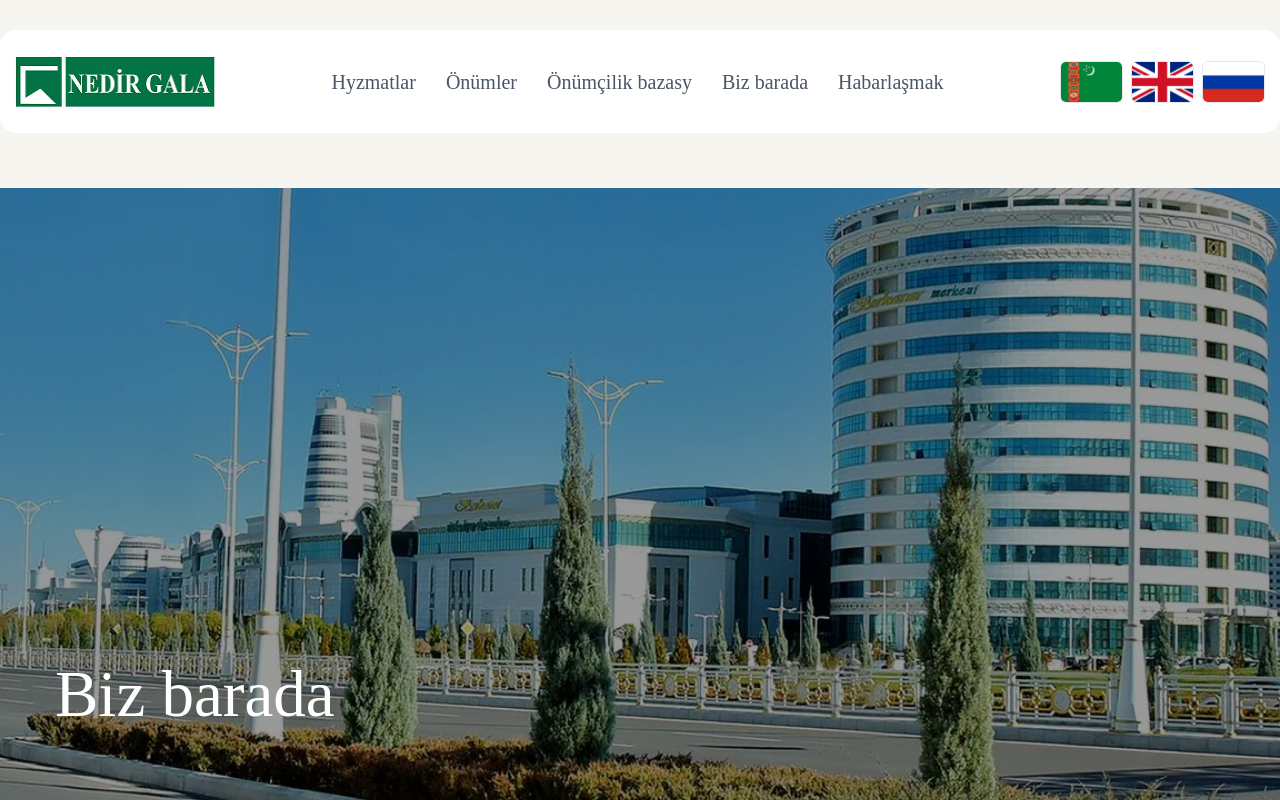
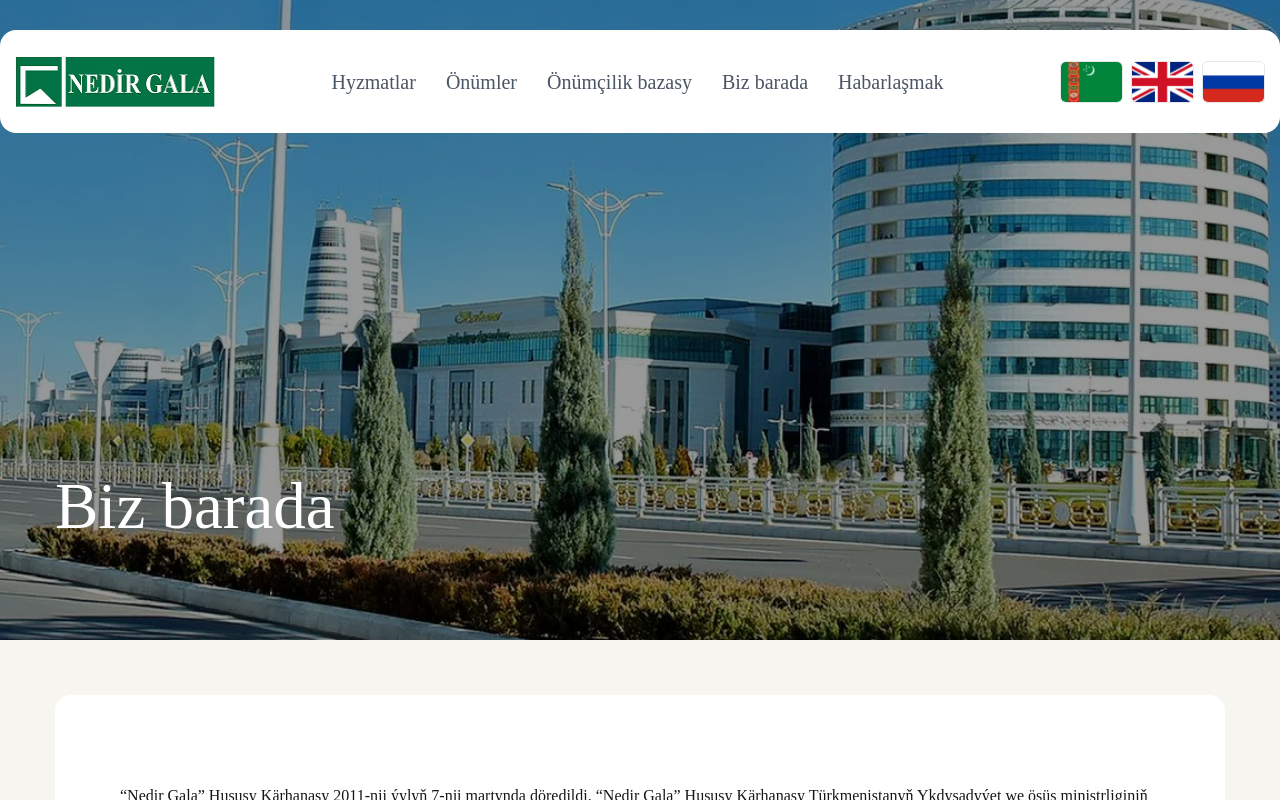
Before and after one commit to Kakajan-12/nedirgala, a Next.js app: page /about in a window 1280 px wide. Shown: the top 800 px of the page. Built offline with nearby package versions, Linux system fonts and the light colour scheme; no server answers; a web font is replaced by a local one.

Commit message:
about us page

```diff
--- a/src/app/about/page.js
+++ b/src/app/about/page.js
@@ -4,9 +4,8 @@ import { useTranslations } from "next-intl";
 export default function About() {
     const translation = useTranslations("about");
     return (
-        <div className="">
-            <div className="">
-                <div className="w-full relative overflow-hidden md:h-[80vh] h-[30vh] ">
+        <div className="grid">
+            <div className="w-full relative overflow-hidden md:h-[80vh] h-[30vh] mt-[-188px] ">
                 <img
                     className="w-full h-full object-cover"
                     src="/assets/img/berkarar.webp"
@@ -22,6 +21,5 @@ export default function About() {
                 <p className="my-6">{translation("description")}</p>
             </div>
         </div>
-        </div>
     );
 }
```
Lines whose indentation alone changed are shown as unchanged.
